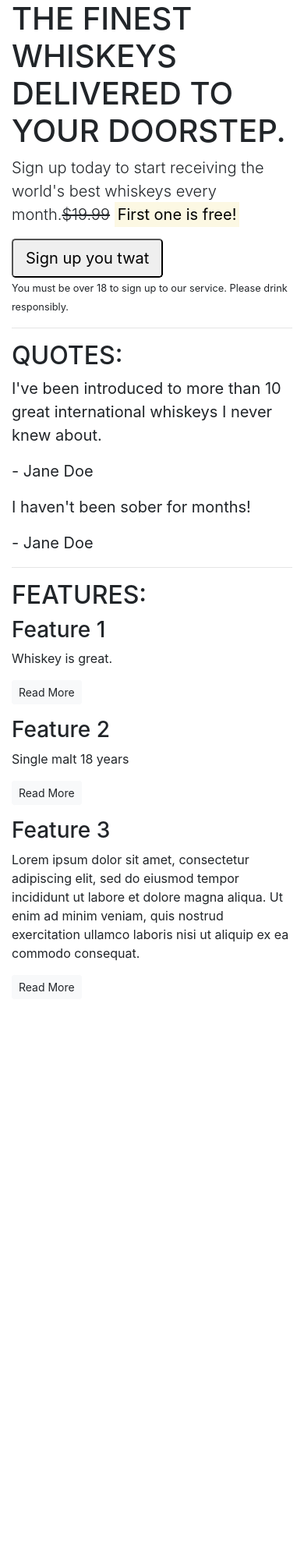
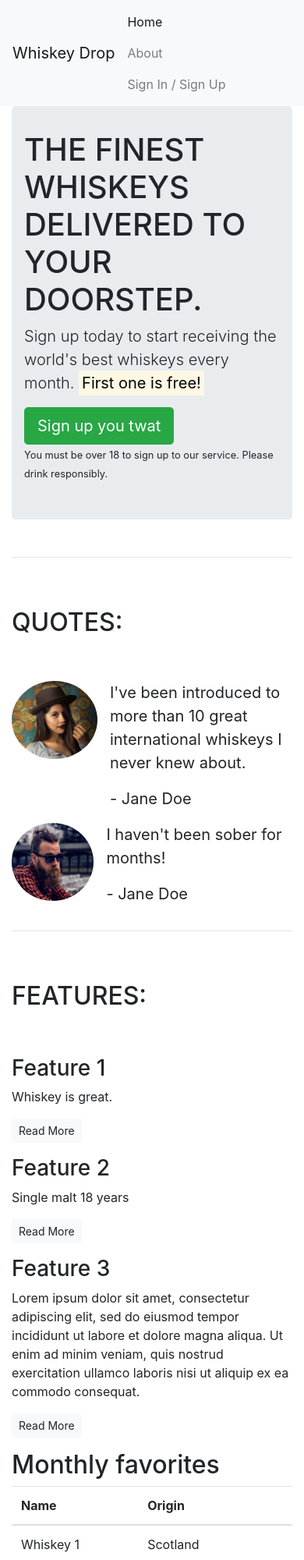
Before and after one commit to kimatron/bootstrapci, a plain HTML site: page index.html in a window 390 px wide. Shown: the top 2000 px of the page at 78% size. Before the commit the page ends 1297 px from the top, so only its background shows below. Drawn offline with nearby package versions, Linux system fonts and the light colour scheme.

Commit message:
Add images and structure to quotes

```diff
--- a/index.html
+++ b/index.html
@@ -10,56 +10,148 @@
 </head>
 
 <body>
+  <!--Nav-->
+  <nav class="navbar navbar-light navbar-expand-sm bg-light">
+    <a href="/" class="navbar-brand">
+      Whiskey Drop</a>
+    <ul class="navbar-nav mr-auto">
+      <li class="active nav-item mr-2"><a class="nav-link" href="/">Home</a></li>
+      <li class="nav-item mr-2"><a class="nav-link" href="">About</a></li>
+      <li class="nav-item mr-2 d-block d-sm-none"><a class="nav-link" href="">Sign In / Sign Up</a></li>
+    </ul>
+
+    <div class="d-none d-md-block">
+      <p class="navbar-text my-auto mr-2"><i>Great whiskey delivered to your door</i></p>
+      <a href="/login">Sign In / Sign Up</a>
+    </div>
+    <!--</div>-->
+  </nav>
   <article class="container">
     <!-- Callout -->
-    <section class="callout">
+    <div class="row">
+      <div class="col-12">
+        <section class="callout jumbotron">
           <h1 class="text-uppercase">The finest whiskeys delivered to your doorstep.</h1>
-      <p class="lead">Sign up today to start receiving the world's best whiskeys every month.<s>$19.99</s>
+          <p class="lead">Sign up today to start receiving the world's best whiskeys every month.<s
+              class="d-none d-sm-inline">$19.99</s>
+            <span class="d-inline d-sm-none"></span>
             <strong><mark>First one is
                 free!</mark></strong>
           </p>
-      <button class="butn butn-success btn-lg">Sign up you twat</button>
+          <button class="btn btn-success btn-lg">Sign up you twat</button>
           <p><small>You must be over 18 to sign up to our service. Please drink responsibly.</small></p>
         </section>
+      </div>
+    </div>
     <!-- /.callout -->
     <hr>
 
     <!-- Quotes -->
     <section class="quotes">
+      <div class="row">
+        <div class="col-12 my-5">
           <h2 class="text-uppercase">Quotes:</h2>
+        </div>
+      </div>
+      <div class="row">
+        <div class="col-12 col-md-6">
+          <div class="media">
+            <img src="assets/images/girl-image.png" class="rounded-circle mr-3" height="100">
+            <div class="media-body">
+
               <blockquote class="blockquote">
                 <p>I've been introduced to more than 10 great international whiskeys I never knew about.</p>
                 <p>- Jane Doe</p>
               </blockquote>
+            </div>
+          </div>
+        </div>
+        <div class="col-12 col-md-6">
+          <div class="media">
+            <img src="assets/images/guy-image.png" class="rounded-circle mr-3" height="100">
+            <div class="media-body">
               <blockquote class="blockquote">
                 <p>I haven't been sober for months!</p>
                 <p>- Jane Doe</p>
               </blockquote>
+            </div>
+          </div>
+        </div>
+      </div>
     </section>
     <!-- /.quotes -->
     <hr>
 
     <!-- Features -->
     <section class="features">
+      <div class="row">
+        <div class="col-12 my-5">
           <h2 class="text-uppercase">Features:</h2>
+        </div>
+      </div>
+      <div class="row">
+        <div class="col-12 col-md-6 col-lg-4">
           <div class="feature">
+
             <h3>Feature 1</h3>
             <p>Whiskey is great.</p>
             <p><a class="btn btn-sm btn-light" href=>Read More</a></p>
           </div>
+        </div>
+        <div class="col-12 col-md-6 col-lg-4">
           <div class="feature">
             <h3>Feature 2</h3>
             <p>Single malt 18 years</p>
             <p><a class="btn btn-sm btn-light" href=>Read More</a></p>
           </div>
+        </div>
+        <div class="col-12 d-md-none d-lg-block col-lg-4">
           <div class="feature">
             <h3>Feature 3</h3>
-        <p>Lorem ipsum dolor sit amet, consectetur adipiscing elit, sed do eiusmod tempor incididunt ut labore et dolore
-          magna aliqua. Ut enim ad minim veniam, quis nostrud exercitation ullamco laboris nisi ut aliquip ex ea commodo
+            <p>Lorem ipsum dolor sit amet, consectetur adipiscing elit, sed do eiusmod tempor incididunt ut labore et
+              dolore
+              magna aliqua. Ut enim ad minim veniam, quis nostrud exercitation ullamco laboris nisi ut aliquip ex ea
+              commodo
               consequat.</p>
             <p><a class="btn btn-sm btn-light" href=>Read More</a></p>
           </div>
+        </div>
+      </div>
     </section>
+    <section id="monthly-favorites">
+      <h2>Monthly favorites</h2>
+      <table class="table">
+        <thead>
+          <tr>
+            <th>Name</th>
+            <th>Origin</th>
+          </tr>
+        </thead>
+        <tbody>
+          <tr>
+            <td>Whiskey 1</td>
+            <td>Scotland</td>
+          </tr>
+          <tr>
+            <td>Whiskey 2</td>
+            <td>United States</td>
+          </tr>
+          <tr>
+            <td>Whiskey 3</td>
+            <td>Ireland</td>
+          </tr>
+          <tr>
+            <td>Whiskey 4</td>
+            <td>Japan</td>
+          </tr>
+          <tr>
+            <td>Whiskey 5</td>
+            <td>Canada</td>
+          </tr>
+        </tbody>
+      </table>
+    </section>
+
     <!-- /.features -->
   </article>
 </body>
```
Also changed, not shown: assets/images/girl-image.png (added), assets/images/guy-image.png (added). Lines whose indentation alone changed are shown as unchanged.
